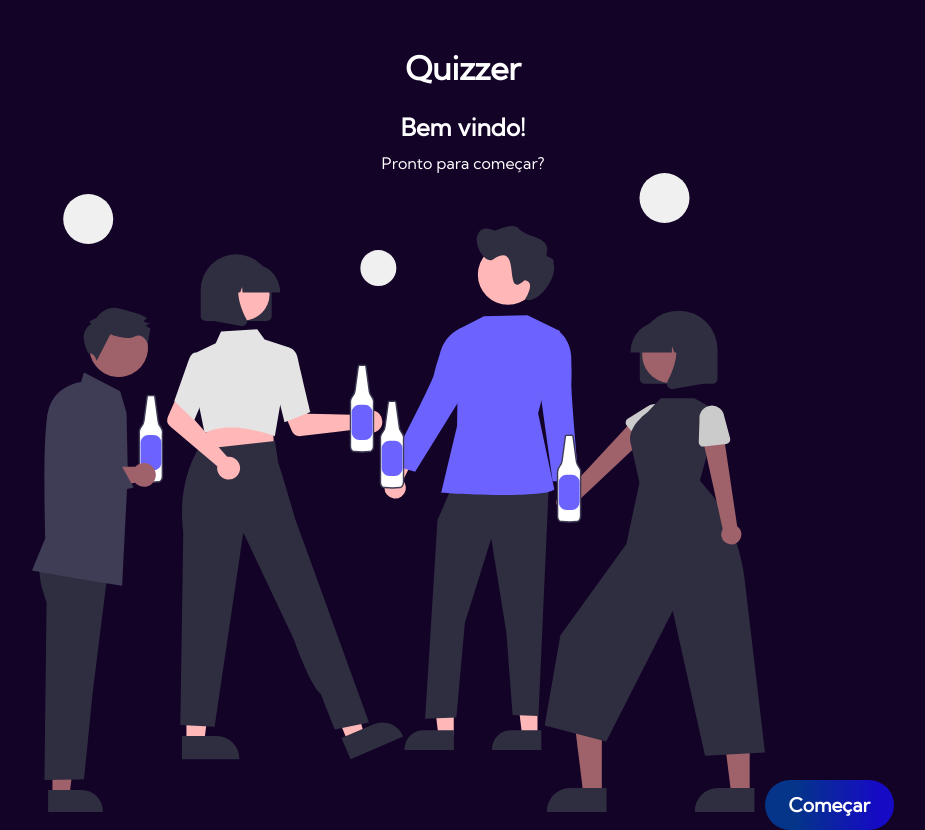
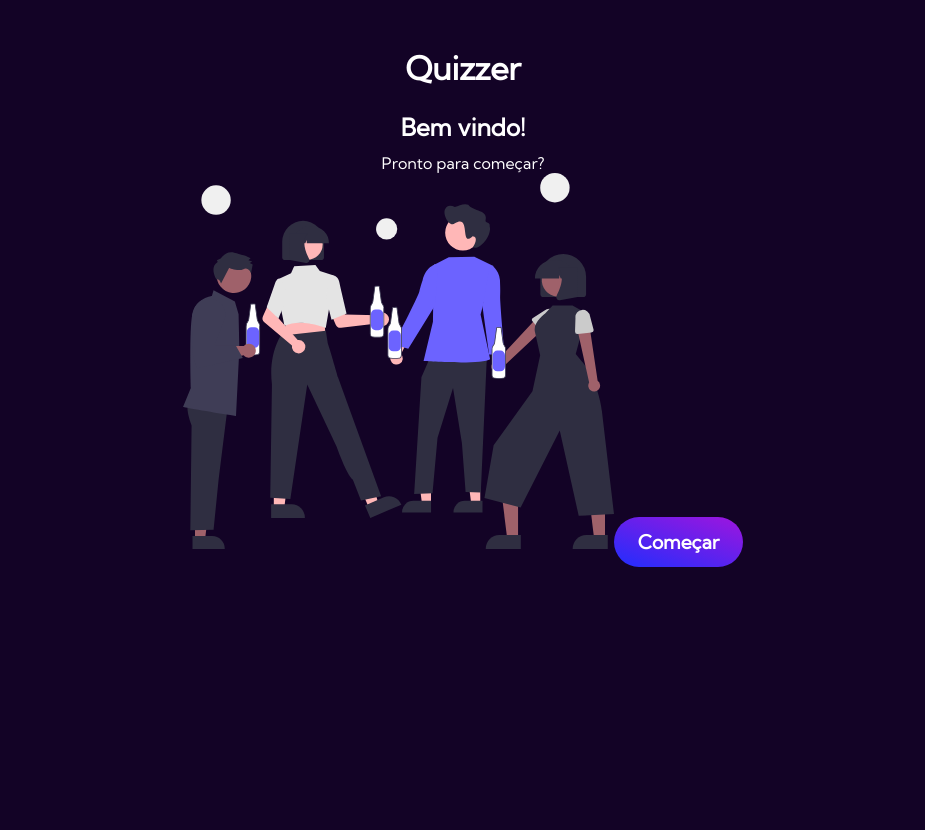
Before and after one commit to gustavo-atanazio/Quizzer, a React (Vite) app: page / in a window 1280 px wide. Shown: the whole page, without its empty margins (177-1102 px from the left). After the commit the page ends 800 px from the top, so only its background shows below. Built offline with nearby package versions, Linux system fonts and the light colour scheme.

Commit message:
Tamanho de imagens e cor dos botões

```diff
--- a/src/index.css
+++ b/src/index.css
@@ -12,20 +12,32 @@ html, body {
   background-color: #130326;
 }
 
+img {
+  max-width: 70%;
+}
+
 button {
   font-weight: bold;
   font-size: 1.2rem;
   cursor: pointer;
   padding: .8rem 1.5rem;
-  background: linear-gradient(90deg, rgba(4,53,137,1) 23%, rgba(22,10,197,1) 88%);
+  background: linear-gradient(19deg, #212efd 0%, #9f15de 100%);
   border-radius: 3rem;
   border: none;
+  transition: 0.4s;
 }
 
 button:hover {
+  transform: scale(1.1);
   background: linear-gradient(
-    90deg,
-    rgba(22,10,197,1) 23%,
-    rgba(4,53,137,1) 88%
+    19deg,
+    #215dfd 0%,
+    #5615de 100%
   );
 }
+
+@media screen and (min-width: 768px) {
+  img {
+    max-width: 50%;
+  }
+}
```
